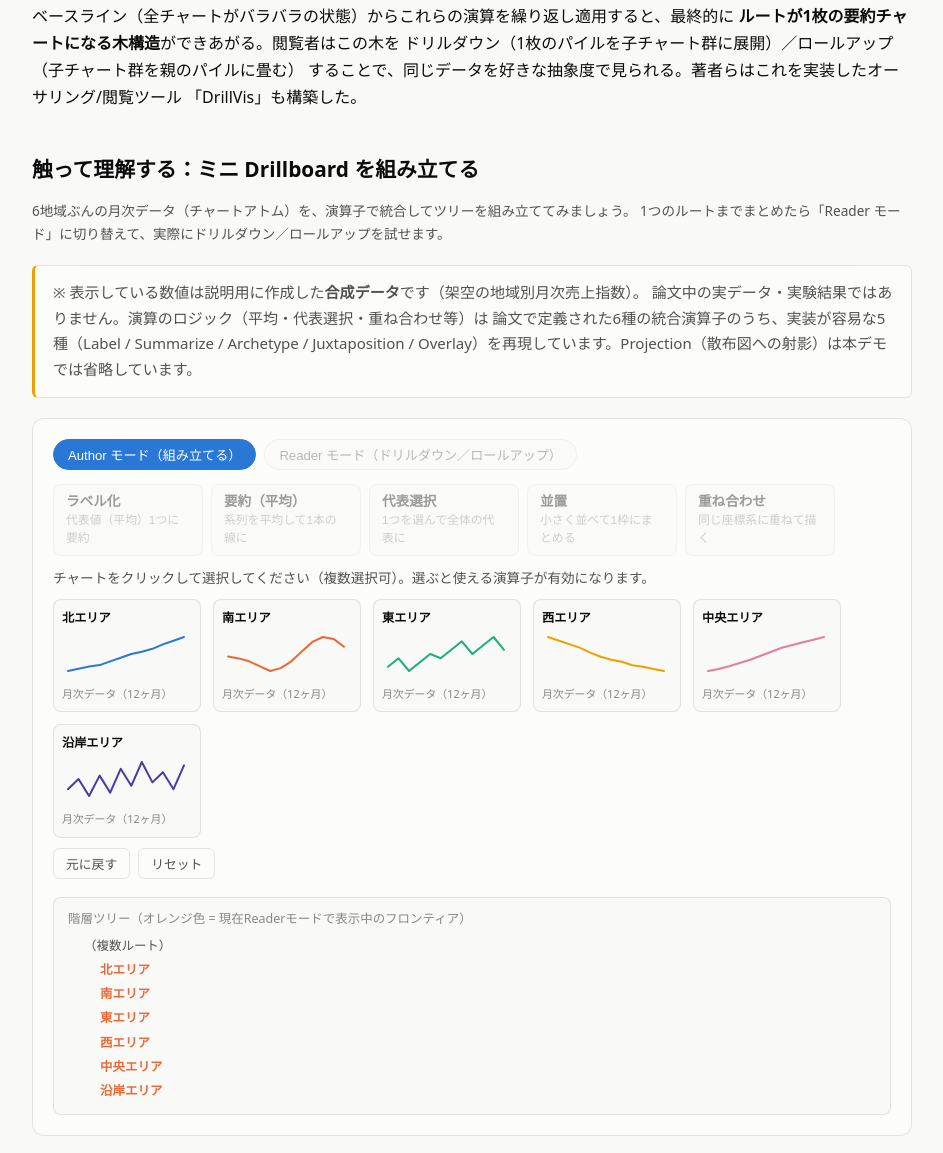
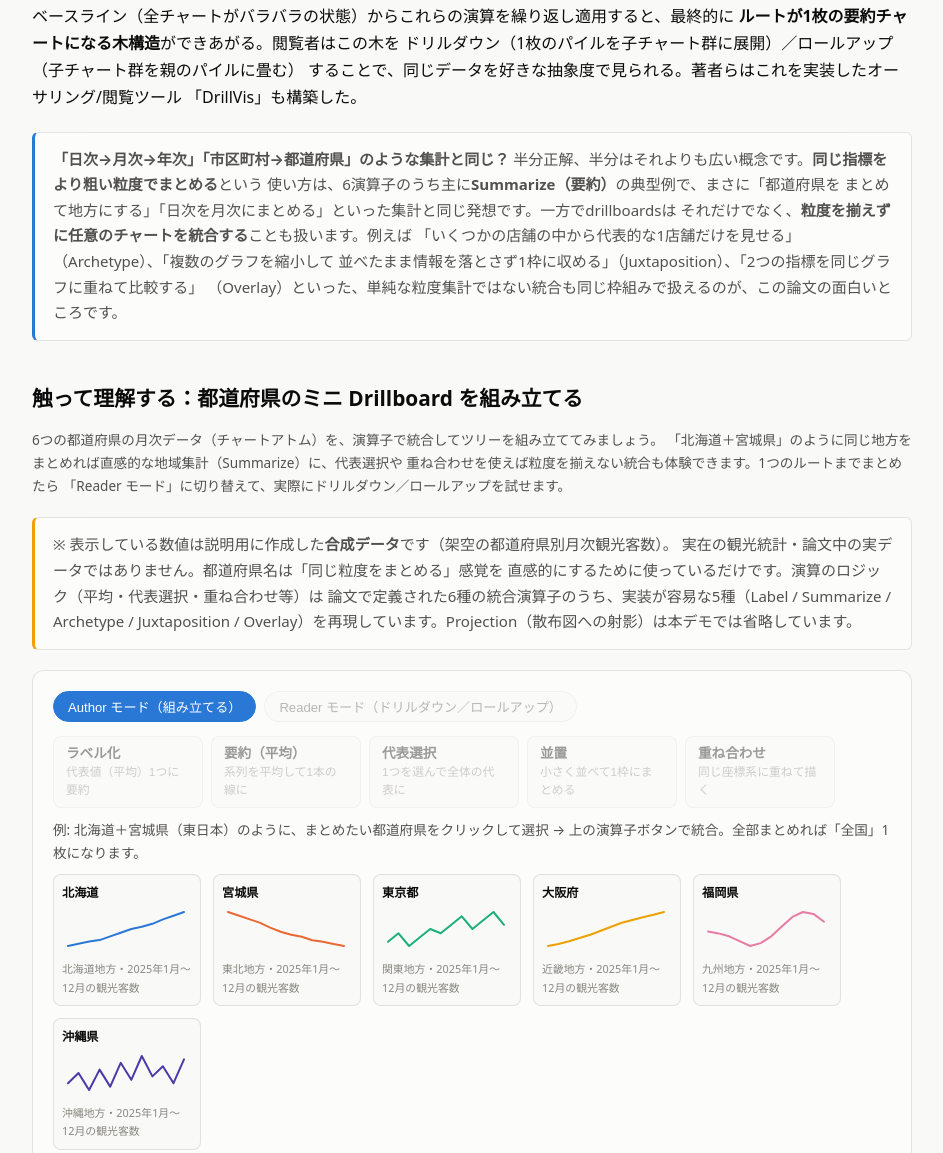
Before and after one commit to on6848/viz_study, a plain HTML site: page papers/2026-09-16-drillboards/index.html in a window 1280 px wide. Shown: the part 989-2142 px from the top of the page, without its empty margins (168-1111 px from the left). Drawn offline with Linux system fonts and the light colour scheme.

Commit message:
Make the Drillboards demo concrete: real prefectures, real months
Replace the abstract "North/South/..." regions with 6 real Japanese
prefectures (Hokkaido, Miyagi, Tokyo, Osaka, Fukuoka, Okinawa) and
2025-01..12 month labels, so merging them reads as the familiar
"roll up into a region, then into the whole country" idea instead of
an abstract exercise. Also add a callout directly answering whether
this is the same as day->month->year or city->prefecture aggregation:
yes for Summarize, but the paper's operator vocabulary also covers
merges that aren't just coarsening the same granularity (Archetype,
Juxtaposition, Overlay).

```diff
--- a/papers/2026-09-16-drillboards/demo.js
+++ b/papers/2026-09-16-drillboards/demo.js
@@ -4,8 +4,11 @@
 // operators (Label / Summarize / Archetype / Juxtaposition / Overlay), then
 // navigate that hierarchy by drilling down / rolling up.
 //
-// IMPORTANT: the six-region monthly dataset below is SYNTHETIC, made up for
-// this demo — not data or results from the paper.
+// IMPORTANT: the per-prefecture monthly tourist-count dataset below is
+// SYNTHETIC, made up for this demo — not data or results from the paper.
+// Real prefecture names are used only to make the "merge into a coarser
+// grouping" story concrete and recognizable (the same idea as day→month→
+// year or city→prefecture rollups), not to claim real tourism figures.
 (function () {
   "use strict";
 
@@ -13,13 +16,14 @@
   if (!root) return;
 
   var REGIONS = [
-    { name: "北エリア", color: "--series-1", values: [82, 85, 88, 90, 95, 100, 105, 108, 112, 118, 123, 128] },
-    { name: "南エリア", color: "--series-2", values: [100, 98, 95, 90, 85, 88, 95, 105, 115, 120, 118, 110] },
-    { name: "東エリア", color: "--series-3", values: [95, 97, 94, 96, 98, 97, 99, 101, 98, 100, 102, 99] },
-    { name: "西エリア", color: "--series-4", values: [130, 125, 120, 115, 108, 102, 98, 95, 90, 88, 85, 82] },
-    { name: "中央エリア", color: "--series-5", values: [70, 75, 82, 90, 98, 108, 118, 128, 135, 142, 148, 155] },
-    { name: "沿岸エリア", color: "--series-7", values: [100, 115, 90, 120, 95, 130, 105, 140, 110, 125, 100, 135] }
+    { name: "北海道", area: "北海道地方", color: "--series-1", values: [82, 85, 88, 90, 95, 100, 105, 108, 112, 118, 123, 128] },
+    { name: "宮城県", area: "東北地方", color: "--series-2", values: [130, 125, 120, 115, 108, 102, 98, 95, 90, 88, 85, 82] },
+    { name: "東京都", area: "関東地方", color: "--series-3", values: [95, 97, 94, 96, 98, 97, 99, 101, 98, 100, 102, 99] },
+    { name: "大阪府", area: "近畿地方", color: "--series-4", values: [70, 75, 82, 90, 98, 108, 118, 128, 135, 142, 148, 155] },
+    { name: "福岡県", area: "九州地方", color: "--series-5", values: [100, 98, 95, 90, 85, 88, 95, 105, 115, 120, 118, 110] },
+    { name: "沖縄県", area: "沖縄地方", color: "--series-7", values: [100, 115, 90, 120, 95, 130, 105, 140, 110, 125, 100, 135] }
   ];
+  var MONTH_LABELS = "2025年1月〜12月";
 
   var OPS = {
     label:      { code: "LBL", name: "Label", jp: "ラベル化", desc: "代表値（平均）1つに要約", min: 1 },
@@ -43,7 +47,7 @@
   }
 
   function makeAtom(region) {
-    return { id: nextId(), type: "atom", name: region.name, color: region.color, values: region.values };
+    return { id: nextId(), type: "atom", name: region.name, area: region.area, color: region.color, values: region.values };
   }
 
   function makePile(opKey, selected) {
@@ -155,7 +159,7 @@
       frag.appendChild(lineChart([node.values], [node.color], 128, 46));
       var sub = document.createElement("div");
       sub.className = "db-sub";
-      sub.textContent = "月次データ（12ヶ月）";
+      sub.textContent = node.area + "・" + MONTH_LABELS + "の観光客数";
       frag.appendChild(sub);
       return frag;
     }
@@ -273,7 +277,7 @@
     var hint = document.createElement("div");
     hint.className = "db-status";
     hint.textContent = selected.size === 0
-      ? "チャートをクリックして選択してください（複数選択可）。選ぶと使える演算子が有効になります。"
+      ? "例: 北海道＋宮城県（東日本）のように、まとめたい都道府県をクリックして選択 → 上の演算子ボタンで統合。全部まとめれば「全国」1枚になります。"
       : selected.size + "件選択中。上の演算子ボタンで統合できます。";
     root.appendChild(hint);
 
--- a/papers/2026-09-16-drillboards/index.html
+++ b/papers/2026-09-16-drillboards/index.html
@@ -161,15 +161,29 @@
     「DrillVis」も構築した。
   </p>
 
-  <h2>触って理解する：ミニ Drillboard を組み立てる</h2>
+  <div class="callout">
+    <strong>「日次→月次→年次」「市区町村→都道府県」のような集計と同じ？</strong>
+    半分正解、半分はそれよりも広い概念です。<strong>同じ指標をより粗い粒度でまとめる</strong>という
+    使い方は、6演算子のうち主に<strong>Summarize（要約）</strong>の典型例で、まさに「都道府県を
+    まとめて地方にする」「日次を月次にまとめる」といった集計と同じ発想です。一方でdrillboardsは
+    それだけでなく、<strong>粒度を揃えずに任意のチャートを統合する</strong>ことも扱います。例えば
+    「いくつかの店舗の中から代表的な1店舗だけを見せる」（Archetype）、「複数のグラフを縮小して
+    並べたまま情報を落とさず1枠に収める」（Juxtaposition）、「2つの指標を同じグラフに重ねて比較する」
+    （Overlay）といった、単純な粒度集計ではない統合も同じ枠組みで扱えるのが、この論文の面白いところです。
+  </div>
+
+  <h2>触って理解する：都道府県のミニ Drillboard を組み立てる</h2>
   <p class="db-hint">
-    6地域ぶんの月次データ（チャートアトム）を、演算子で統合してツリーを組み立ててみましょう。
-    1つのルートまでまとめたら「Reader モード」に切り替えて、実際にドリルダウン／ロールアップを試せます。
+    6つの都道府県の月次データ（チャートアトム）を、演算子で統合してツリーを組み立ててみましょう。
+    「北海道＋宮城県」のように同じ地方をまとめれば直感的な地域集計（Summarize）に、代表選択や
+    重ね合わせを使えば粒度を揃えない統合も体験できます。1つのルートまでまとめたら
+    「Reader モード」に切り替えて、実際にドリルダウン／ロールアップを試せます。
   </p>
 
   <div class="callout note-source">
-    ※ 表示している数値は説明用に作成した<strong>合成データ</strong>です（架空の地域別月次売上指数）。
-    論文中の実データ・実験結果ではありません。演算のロジック（平均・代表選択・重ね合わせ等）は
+    ※ 表示している数値は説明用に作成した<strong>合成データ</strong>です（架空の都道府県別月次観光客数）。
+    実在の観光統計・論文中の実データではありません。都道府県名は「同じ粒度をまとめる」感覚を
+    直感的にするために使っているだけです。演算のロジック（平均・代表選択・重ね合わせ等）は
     論文で定義された6種の統合演算子のうち、実装が容易な5種（Label / Summarize / Archetype /
     Juxtaposition / Overlay）を再現しています。Projection（散布図への射影）は本デモでは省略しています。
   </div>
@@ -219,6 +233,6 @@
 
 <div id="tooltip" role="tooltip" style="position:fixed;pointer-events:none;opacity:0"></div>
 <script src="../../assets/js/site.js?v=20260916b"></script>
-<script src="demo.js"></script>
+<script src="demo.js?v=2"></script>
 </body>
 </html>
```
Also changed, not shown: papers/_template/index.html (+1 -1 lines), 1 other file.
